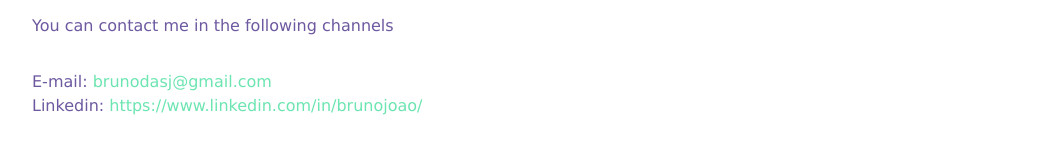
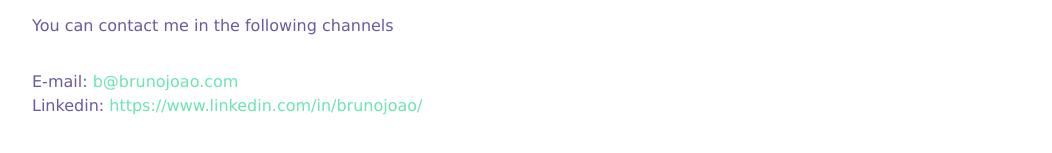
Before and after one commit to vinagreti/vinagreti.github.io, an Angular app: page /contact in a window 1280 px wide. Shown: the part 159-312 px from the top of the page, without its empty margins (112-1164 px from the left). Built offline with nearby package versions, Linux system fonts and the light colour scheme; no server answers.

Commit message:
contact info

```diff
--- a/src/app/pages/public/contact-page/contact-page.component.html
+++ b/src/app/pages/public/contact-page/contact-page.component.html
@@ -4,7 +4,12 @@
   <p>You can contact me in the following channels</p>
 
   <div>
-    <p>E-mail: <span class="text-highlight">brunodasj&#64;gmail.com</span></p>
+    <p>
+      E-mail:
+      <a class="text-highlight" href="mailto:b@brunojoao.com"
+        >b&#64;brunojoao.com</a
+      >
+    </p>
     <p>
       Linkedin:
       <a
```
